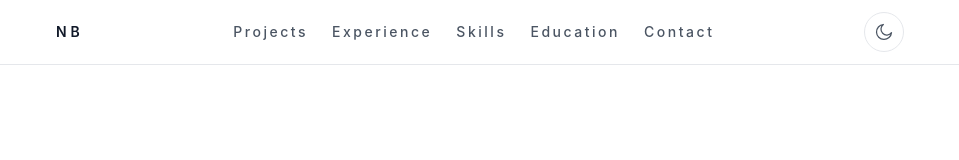
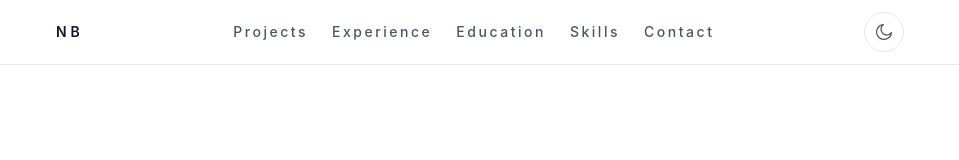
Before and after one commit to nathantbissell/senior, a Next.js app: page / in a window 1280 px wide. Shown: the top 160 px of the page, without its empty margins (160-1119 px from the left). Built offline with nearby package versions, Linux system fonts and the light colour scheme.

Commit message:
switch educ / skills in navbar

```diff
--- a/components/Navigation.tsx
+++ b/components/Navigation.tsx
@@ -8,8 +8,8 @@ type Theme = "light" | "dark";
 const navLinks = [
   { href: "#projects", label: "Projects" },
   { href: "#experience", label: "Experience" },
+  { href: "#education", label: "Education" },
   { href: "#skills", label: "Skills" },
-  { href: "#education", label: "Education" },
   { href: "#contact", label: "Contact" },
 ];
 
```
